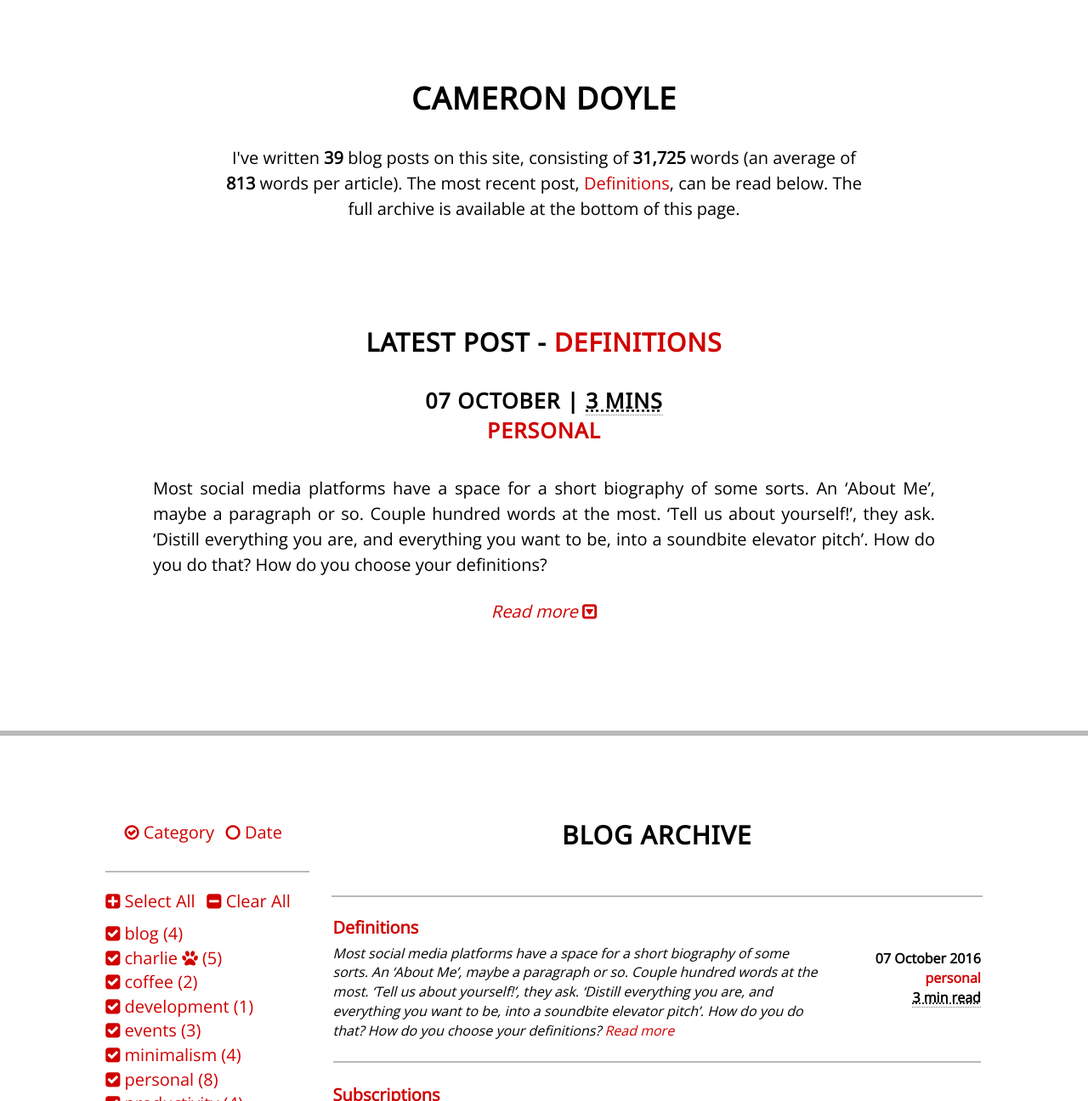
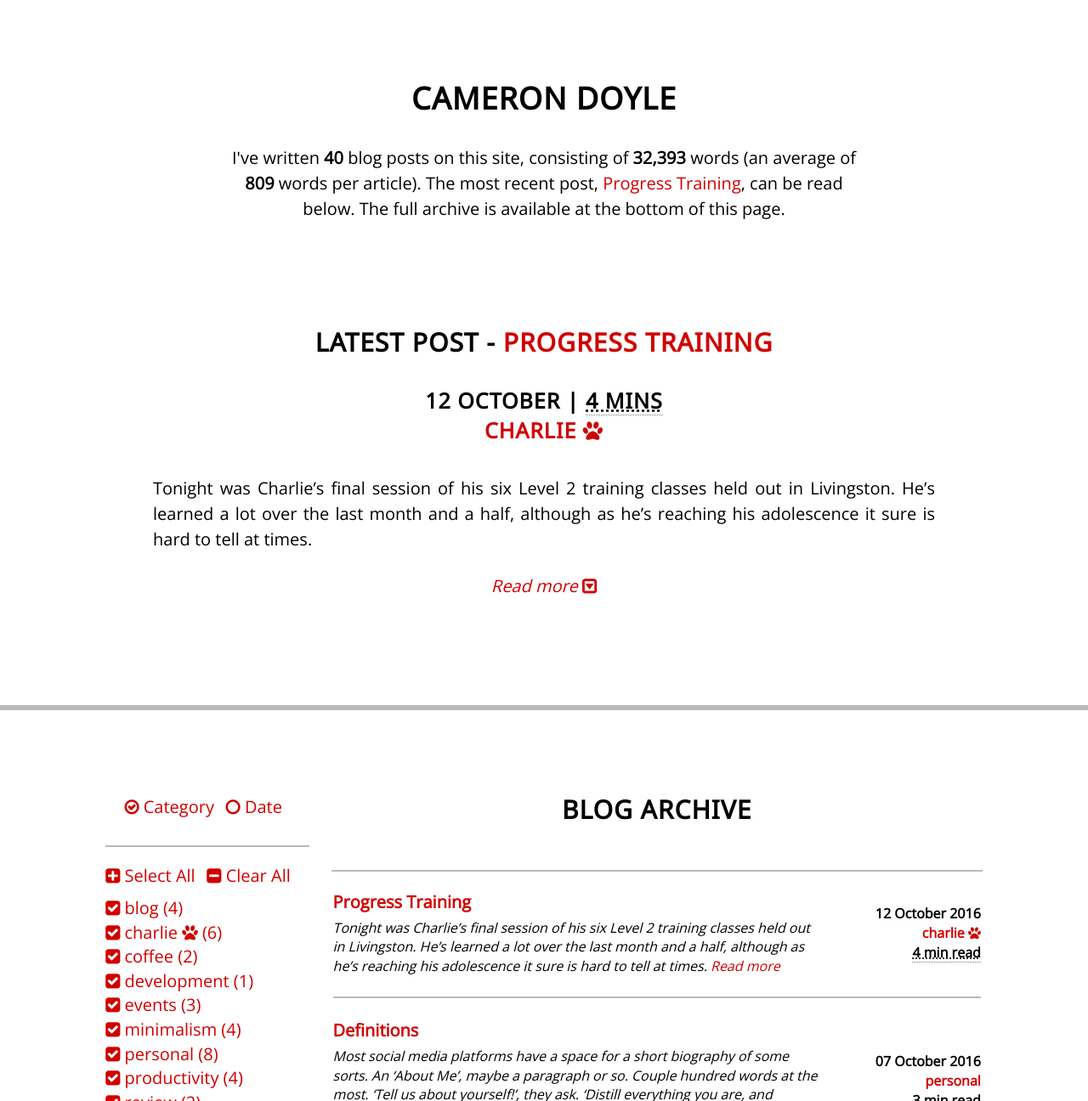
Before and after one commit to CameronD17/blog, a Jekyll site: the page built from index.html, in a window 1280 px wide and 1400 px high, cut to the strip 104-1400 px from the top of the window. Shown: the whole strip at 85% size. Built offline with Jekyll 4.4.1, drawn with Linux system fonts in a browser that asks for light colours; nearby versions of some CDN libraries; comment, search, counter and statistics services are not loaded; some of the changed lines change nothing that is shown.

Commit message:
Blog post: Progress Training + added link

```diff
--- a/_posts/2016-08-06-puppy-training.markdown
+++ b/_posts/2016-08-06-puppy-training.markdown
@@ -23,7 +23,7 @@ As the weeks progressed, Charlie also learned other important commands, includin
 
 More importantly, Charlie also learned to walk on a loose leash (i.e. not pulling), and also how to calmly interact with other dogs whilst out exploring. He's also learning to walk away from dogs when called, even if he is in the middle of a play session or a chase; we're not 100% there with this yet, but the majority of the time he will come when called. We also covered handling and grooming techniques, but as he's a confident and outgoing dog already, these didn't prove to be any real challenge for us to master.
 
-Charlie has learned a lot at his classes, but more importantly seems to enjoy them immensely, and I've already signed him up to do some advanced training starting in September.
+Charlie has learned a lot at his classes, but more importantly seems to enjoy them immensely, so I've already signed him up to do some [advanced training]({% post_url 2016-10-12-progress-training %}) starting in September.
 
 ![Charlie with his graduation rosette]({{site.baseurl}}/assets/img/puppy-training-charlie-graduation.jpg)
 *Charlie with his graduation rosette*
--- /dev/null
+++ b/_posts/2016-10-12-progress-training.markdown
@@ -0,0 +1,29 @@
+---
+layout:     post
+title:      "Progress Training"
+date:       2016-10-12 20:00:00 +0000
+tags:       charlie
+---
+
+Tonight was Charlie's final session of his six Level 2 training classes held out in Livingston. He's learned a lot over the last month and a half, although as he's reaching his adolescence it sure is hard to tell at times.
+
+<!-- Read More -->
+
+As with his [puppy training]({% post_url 2016-08-06-puppy-training %}), Charlie had little trouble picking up most of the skills and tricks we learned at his class (with the notable exception of the emergency stop, but he is getting there slowly). It helped that a lot of his new skills are fun for him too, and help stimulate his mind; something that can be a struggle for non-working Border Collies.
+
+His training classes were again at [Karen's DOGS][karens-dogs-link], although this time he was joined by only two other dogs; a calm and gentle whippet called Saffy (who he absolutely adored), and an energetic golden Labrador named Millie (who he could not stand). It was unfortunate that he didn't get on with her, as it curtailed the socialisation aspect of his training classes, but I couldn't really fault him; Millie was incredibly full-on and, as she was twice the size of him, I don't blame him for being wary.
+
+Unlike with his puppy training, most of the tricks he learned were new to him (target training being an exception, as he already understood the command 'cage' to mean 'go to bed'). Among other things, he's learned the basics of scentwork which he seems to enjoy immensely; it does have the unfortunate side-effect of making the flat smell like catnip. We don't play that game very often.
+
+Along with scentwork, he's learned off-leash heel, incorporating stopping for turns, working in distracting environments, impulse control, emergency stops, target training, informal tricks (spin, walk backwards, crawl), and advanced distracted recall. Within the confines of the industrial unit that we train in, he's fantastic at all of these; however, in the 'real world' he isn't quite so great. His teenage months are starting, and the world is just waiting to be explored, and it's all much more exciting than I am. Even now, we're having to relearn the basic loose-leash walking; Charlie learned loose-leash walking with his harness, but he does not cooperate when his leash is on his collar. This would be fine if he didn't hate his harness with a passion, and cower in the corner every time it was brought within ten feet of him.
+
+So all in all, his progress training has been great stimulation for him, if not terribly useful for the duration of his adolescence. That's not a criticism of Karen, she's been a fantastic trainer, but it looks like it's back-to-basics for Charlie for the next couple of months at least. Staying patient with him is a challenge for us in itself, but when his hormones calm down, we'll nail down everything he's learned. As a consolation prize though, Charlie did win the 'best trick' competition in his final class last night, for the 'hug' command I taught him. Tiny triumphs, eh?
+
+We won't be going straight into any more training with him yet, as it won't be beneficial until he's mastered what he's learned so far, but I do want to take him to agility and advanced training in the New Year when he's back to normal (agility training can't start until Charlie turns a year old anyway, as he needs to wait for his bones and joints to fully develop, so as not to damage or injure him as he grows).
+
+Overall, the last few months at his puppy and progress training have been enjoyable for both of us, not least because Charlie is wiped out by the time we get him home. The next few months are going to be trying, but hopefully he'll remember what he's learned, and when we come out the other side of his adolescent stage he'll be ready to learn even more.
+
+![Charlie with his graduation rosette]({{site.baseurl}}/assets/img/progress-training-charlie-graduation.jpg)
+*Charlie with his graduation rosette*
+
+[karens-dogs-link]: http://karensdogs.co.uk/
```
Also changed, not shown: assets/img/progress-training-charlie-graduation.jpg (added).
